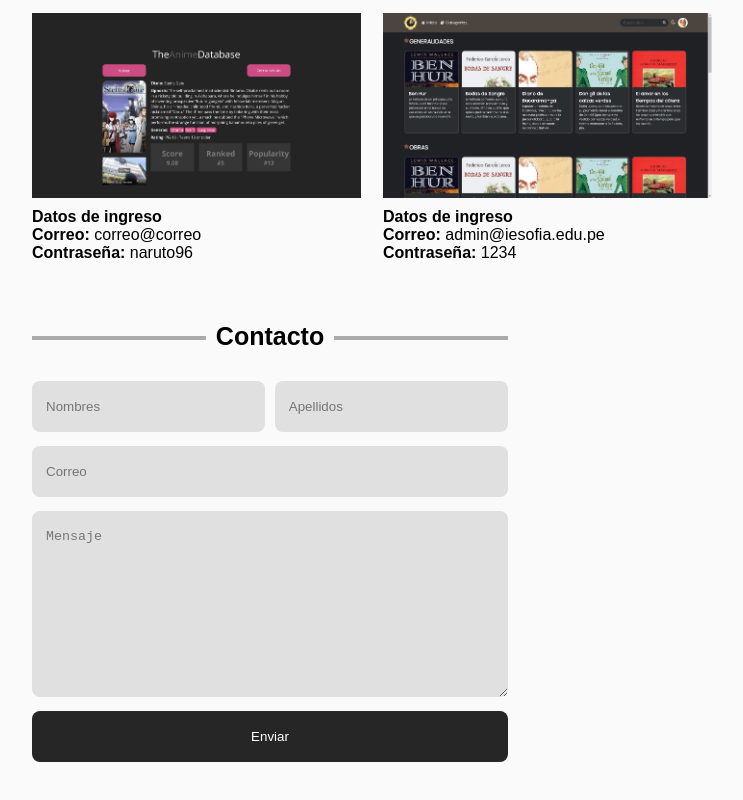
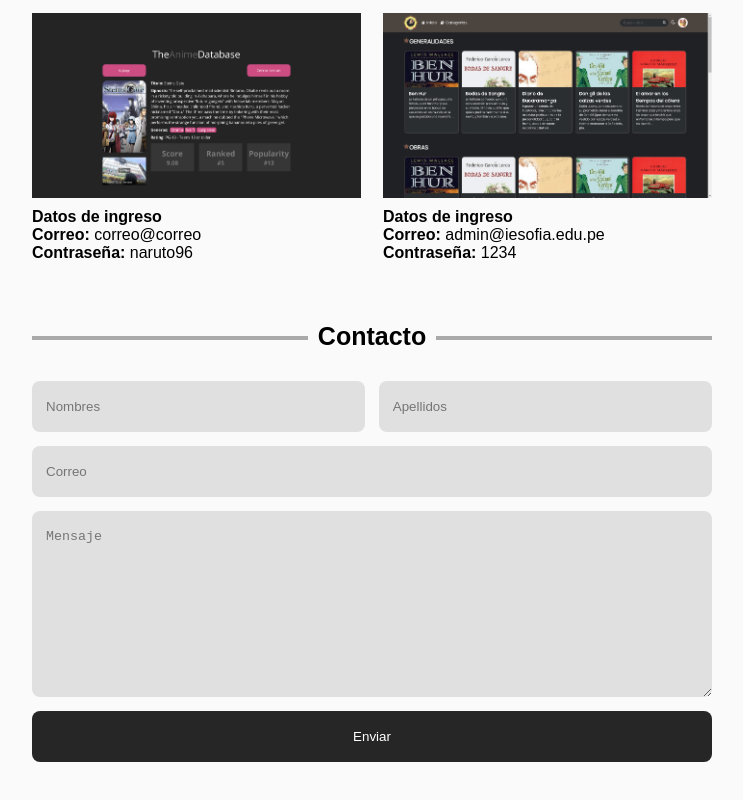
Before and after one commit to AvisSHACk/portafolioa, a React (Create React App) app: page / in a window 1280 px wide. Shown: the part 1113-1913 px from the top of the page, without its empty margins (268-1011 px from the left). Built offline with nearby package versions, Linux system fonts and the light colour scheme; what webfontloader would draw is missing.

Commit message:
Se quito el ancho al contacto

```diff
--- a/src/components/Contacto.js
+++ b/src/components/Contacto.js
@@ -42,7 +42,6 @@ const Contacto = () => {
         });
     }
     return (
-        // <ContactoContenedor hidden={index !== 4}></ContactoContenedor>
         <ContactoContenedor as={motion.div} initial={{ opacity: 0 }} whileInView={{ opacity: 1 }} viewport={{ once: true }}>
             <TitleSection contenido="Contacto"/>
             <Formulario ref={form} onSubmit={enviar}>
@@ -100,7 +99,6 @@ const Contacto = () => {
 const ContactoContenedor = styled(motion.div)`
     position: relative;
     margin-bottom: 6rem;
-    width: 70%;
     &::after {
         content: '';
         position: absolute;
```
